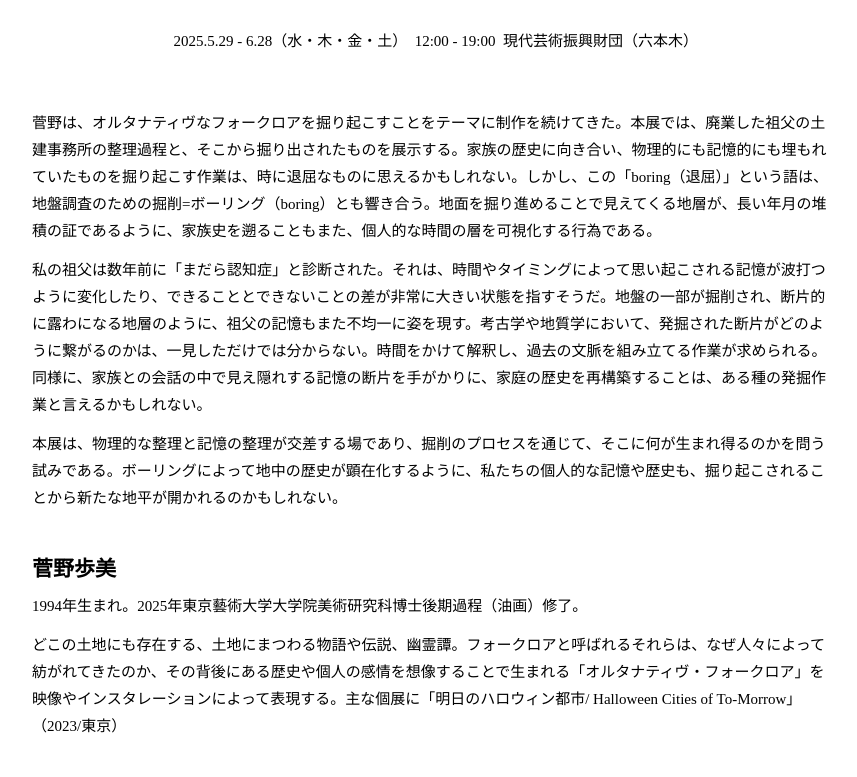
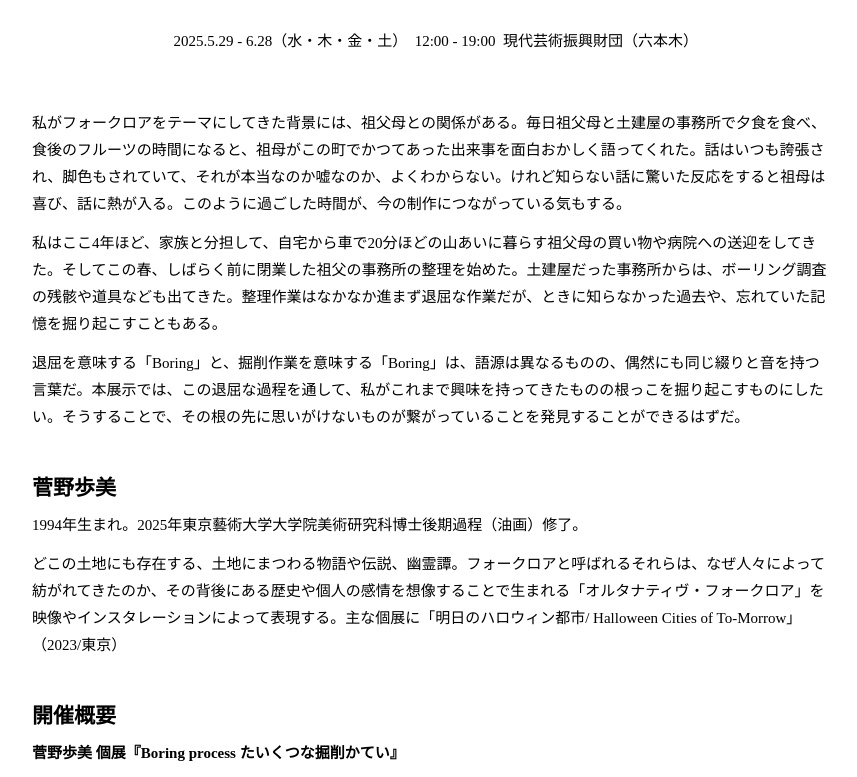
Before and after one commit to nandenjin/caf-kanno-web, a Vue app: page / in a window 1280 px wide. Shown: the part 243-1020 px from the top of the page, without its empty margins (208-1065 px from the left). Built offline with nearby package versions, Linux system fonts and the light colour scheme.

Commit message:
fix: Modify statements texts with a request from artist (#9)

```diff
--- a/src/components/sections/SectionOverview.vue
+++ b/src/components/sections/SectionOverview.vue
@@ -6,7 +6,7 @@ import TextSection from "../TextSection.vue";
   <TextSection>
     <h2>開催概要</h2>
     <p>
-      <strong>菅野歩美 個展『boring process たいくつな掘削かてい』</strong>
+      <strong>菅野歩美 個展『Boring process たいくつな掘削かてい』</strong>
     </p>
     <ul>
       <li>2025.5.29 - 6.28（水・木・金・土）12:00 - 19:00</li>
--- a/src/components/sections/SectionStatement.vue
+++ b/src/components/sections/SectionStatement.vue
@@ -5,13 +5,13 @@ import TextSection from "../TextSection.vue";
 <template>
   <TextSection>
     <p>
-      菅野は、オルタナティヴなフォークロアを掘り起こすことをテーマに制作を続けてきた。本展では、廃業した祖父の土建事務所の整理過程と、そこから掘り出されたものを展示する。家族の歴史に向き合い、物理的にも記憶的にも埋もれていたものを掘り起こす作業は、時に退屈なものに思えるかもしれない。しかし、この「boring（退屈）」という語は、地盤調査のための掘削=ボーリング（boring）とも響き合う。地面を掘り進めることで見えてくる地層が、長い年月の堆積の証であるように、家族史を遡ることもまた、個人的な時間の層を可視化する行為である。
+      私がフォークロアをテーマにしてきた背景には、祖父母との関係がある。毎日祖父母と土建屋の事務所で夕食を食べ、食後のフルーツの時間になると、祖母がこの町でかつてあった出来事を面白おかしく語ってくれた。話はいつも誇張され、脚色もされていて、それが本当なのか嘘なのか、よくわからない。けれど知らない話に驚いた反応をすると祖母は喜び、話に熱が入る。このように過ごした時間が、今の制作につながっている気もする。
     </p>
     <p>
-      私の祖父は数年前に「まだら認知症」と診断された。それは、時間やタイミングによって思い起こされる記憶が波打つように変化したり、できることとできないことの差が非常に大きい状態を指すそうだ。地盤の一部が掘削され、断片的に露わになる地層のように、祖父の記憶もまた不均一に姿を現す。考古学や地質学において、発掘された断片がどのように繋がるのかは、一見しただけでは分からない。時間をかけて解釈し、過去の文脈を組み立てる作業が求められる。同様に、家族との会話の中で見え隠れする記憶の断片を手がかりに、家庭の歴史を再構築することは、ある種の発掘作業と言えるかもしれない。
+      私はここ4年ほど、家族と分担して、自宅から車で20分ほどの山あいに暮らす祖父母の買い物や病院への送迎をしてきた。そしてこの春、しばらく前に閉業した祖父の事務所の整理を始めた。土建屋だった事務所からは、ボーリング調査の残骸や道具なども出てきた。整理作業はなかなか進まず退屈な作業だが、ときに知らなかった過去や、忘れていた記憶を掘り起こすこともある。
     </p>
     <p>
-      本展は、物理的な整理と記憶の整理が交差する場であり、掘削のプロセスを通じて、そこに何が生まれ得るのかを問う試みである。ボーリングによって地中の歴史が顕在化するように、私たちの個人的な記憶や歴史も、掘り起こされることから新たな地平が開かれるのかもしれない。
+      退屈を意味する「Boring」と、掘削作業を意味する「Boring」は、語源は異なるものの、偶然にも同じ綴りと音を持つ言葉だ。本展示では、この退屈な過程を通して、私がこれまで興味を持ってきたものの根っこを掘り起こすものにしたい。そうすることで、その根の先に思いがけないものが繋がっていることを発見することができるはずだ。
     </p>
   </TextSection>
 </template>
```
